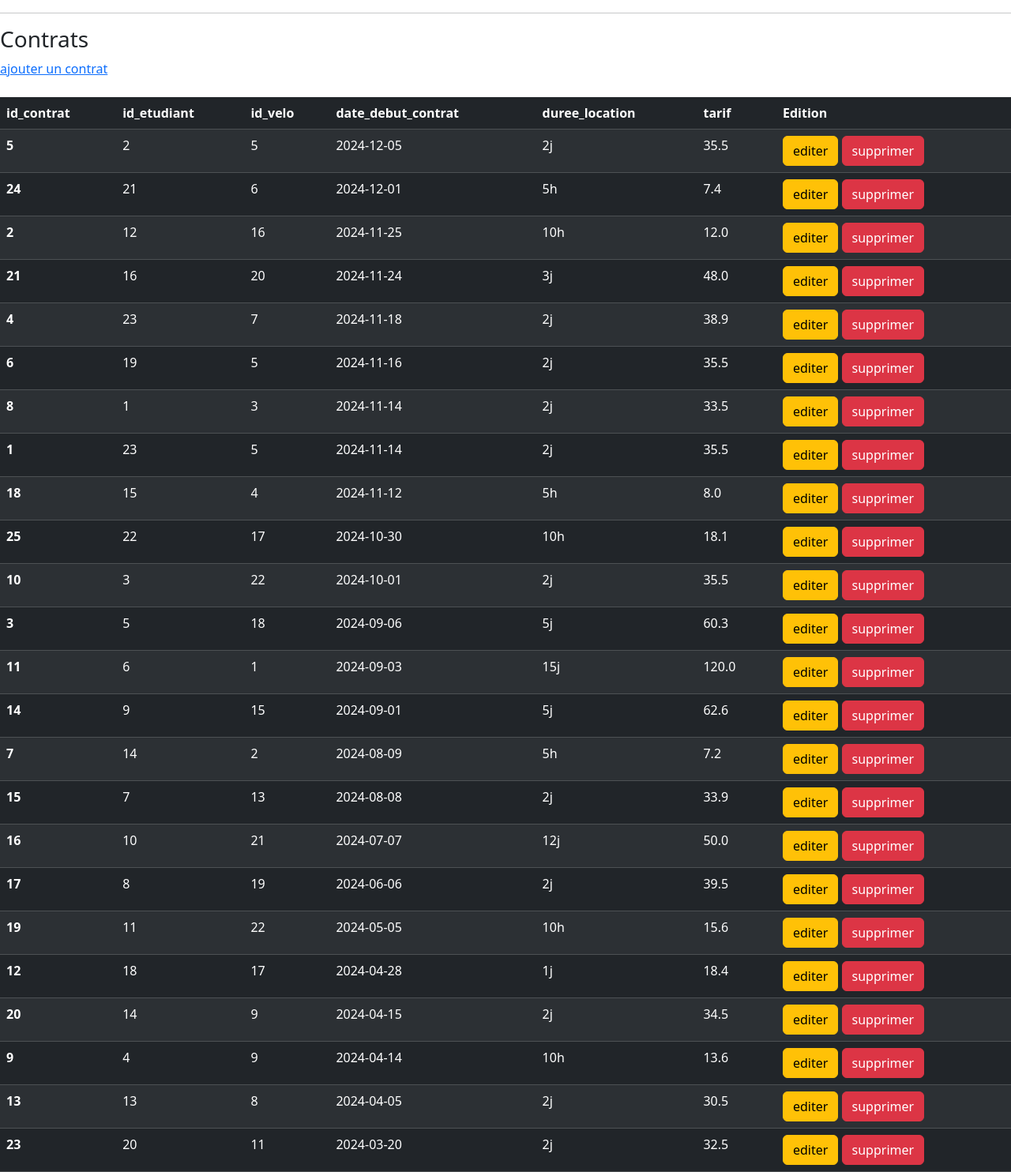
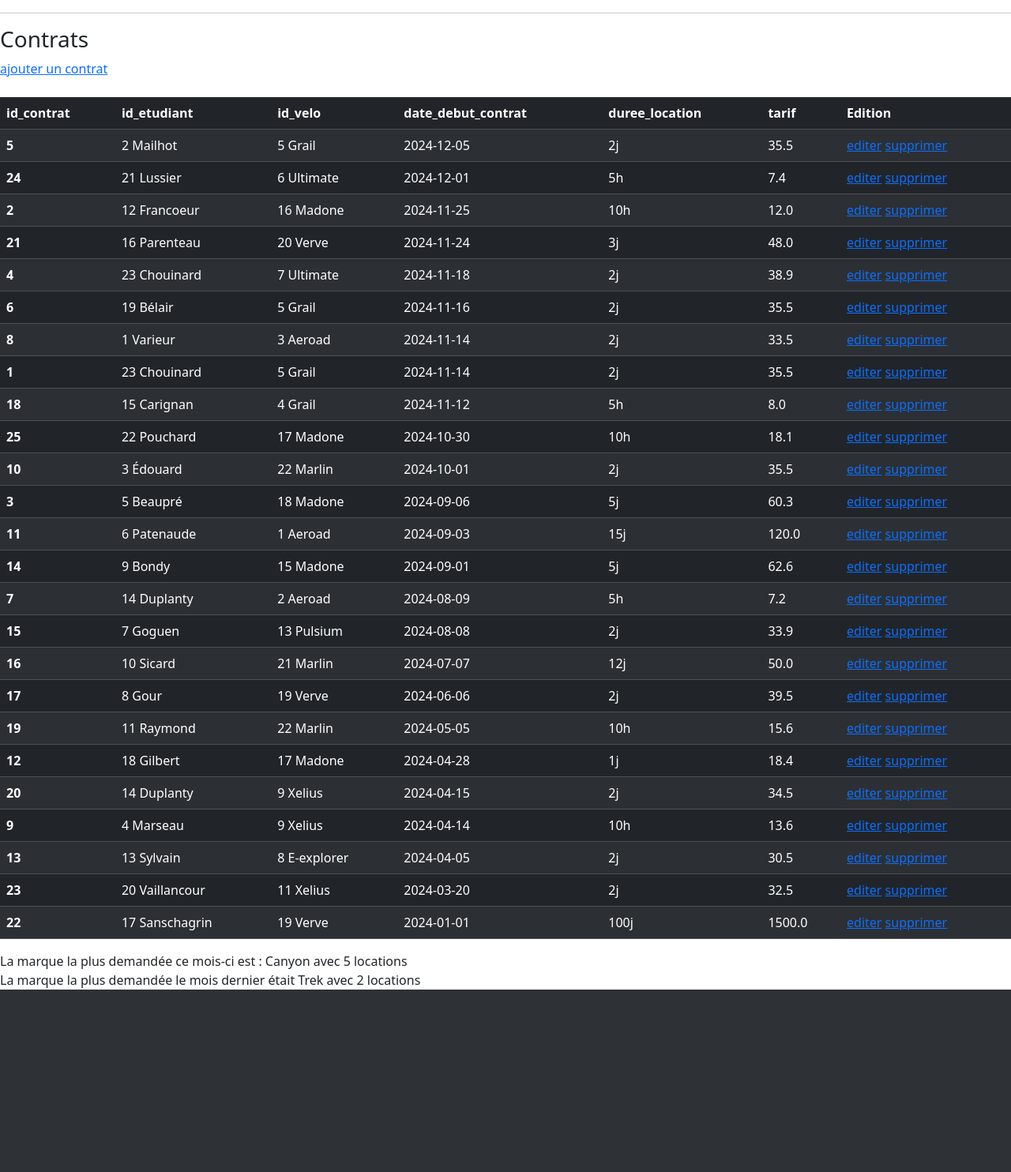
Before and after one commit to ThomasMillon/15_millon, a Flask app: page /contrat/show in a window 1280 px wide. Shown: the part 48-1532 px from the top of the page at 79% size. After the commit the page ends 1301 px from the top, so only its background shows below. Run offline with Flask 3, Linux system fonts and the light colour scheme; data comes from the database, SQL or seed files in the repository; data that the repository does not hold is empty; some libraries are stand-ins or nearby versions.

Commit message:
Etat + ajouts Show (Contrat)

```diff
--- a/app.py
+++ b/app.py
@@ -14,10 +14,10 @@ import pymysql.cursors
 def get_db():
     if 'db' not in g:
         g.db =  pymysql.connect(
-            host="serveurmysql.iut-bm.univ-fcomte.fr",                 # à modifier
-            user="tmillon",                     # à modifier
-            password="mdp",                # à modifier
-            database="BDD_tmillon",        # à modifier
+            host="serveurmysql.iut-bm.univ-fcomte.fr",
+            user="tmillon",
+            password="mdp",
+            database="BDD_tmillon",
             charset='utf8mb4',
             cursorclass=pymysql.cursors.DictCursor
         )
@@ -30,7 +30,7 @@ def teardown_db(exception):
         db.close()
 
 @app.route('/', methods=['GET'])
-def show_layout():  # put application's code here
+def show_layout():
     return render_template('layout.html')
 
 
@@ -42,13 +42,50 @@ if __name__ == '__main__':
 def show_loue_contrat():
     mycursor = get_db().cursor()
     sql = '''
-    SELECT ID_Contrat, ID_Etudiant, ID_Velo, AAAA_MM_JJ, Duree_location, Tarif
+    SELECT Loue___Contrat.ID_Contrat, Loue___Contrat.ID_Etudiant, Loue___Contrat.ID_Velo, Loue___Contrat.AAAA_MM_JJ, Loue___Contrat.Duree_location, Loue___Contrat.Tarif, Etudiant.Nom, Type_de_Modele.Libelle_Modele
      FROM Loue___Contrat
+     LEFT JOIN Velo
+     ON Loue___Contrat.ID_Velo = Velo.ID_Velo
+    JOIN Type_de_Modele
+    ON Velo.ID_Modele = Type_de_Modele.ID_Modele
+    JOIN Etudiant
+    ON Loue___Contrat.ID_Etudiant = Etudiant.ID_Etudiant
      ORDER BY AAAA_MM_JJ DESC;
      '''
     mycursor.execute(sql)
     Loue___Contrat = mycursor.fetchall()
-    return render_template('loue_contrat/show_loue_contrat.html', contrats=Loue___Contrat)
+    sql = '''
+    SELECT Marque.Libelle_Marque, COUNT(Marque.ID_Marque) AS nbmLoue
+    FROM Loue___Contrat
+    LEFT JOIN Velo
+    ON Loue___Contrat.ID_Velo = Velo.ID_Velo
+    JOIN Type_de_Modele
+    ON Velo.ID_Modele = Type_de_Modele.ID_Modele
+    JOIN Marque
+    ON Type_de_Modele.ID_Marque = Marque.ID_Marque
+    WHERE MONTH(Loue___Contrat.AAAA_MM_JJ) = MONTH(NOW())
+    GROUP BY Marque.ID_Marque
+    ORDER BY nbmLoue DESC;
+    '''
+    mycursor.execute(sql)
+    meilleureMarque = mycursor.fetchall()
+
+    sql = '''
+        SELECT Marque.Libelle_Marque, COUNT(Marque.ID_Marque) AS nbmLoue
+        FROM Loue___Contrat
+        LEFT JOIN Velo
+        ON Loue___Contrat.ID_Velo = Velo.ID_Velo
+        JOIN Type_de_Modele
+        ON Velo.ID_Modele = Type_de_Modele.ID_Modele
+        JOIN Marque
+        ON Type_de_Modele.ID_Marque = Marque.ID_Marque
+        WHERE MONTH(Loue___Contrat.AAAA_MM_JJ) = MONTH(DATE_ADD(NOW(), INTERVAL -1 MONTH))
+        GROUP BY Marque.ID_Marque
+        ORDER BY nbmLoue DESC;
+        '''
+    mycursor.execute(sql)
+    moisDernier = mycursor.fetchall()
+    return render_template('loue_contrat/show_loue_contrat.html', contrats=Loue___Contrat, marque=meilleureMarque, moisDernier=moisDernier)
 
 @app.route('/contrat/add', methods=['GET'])
 def add_contrat():
@@ -87,7 +124,6 @@ def edit_contrat():
     id=request.args.get('id', '')
 
     if id != None :
-        id = int(id)
         mycursor = get_db().cursor()
         sql = '''
         SELECT ID_Contrat, ID_Etudiant, ID_Velo, AAAA_MM_JJ, Duree_location, Tarif
--- a/sql_projet.sql
+++ b/sql_projet.sql
@@ -370,9 +370,9 @@ FROM Velo
          JOIN Loue___Contrat ON Velo.ID_Velo = Loue___Contrat.ID_Velo
 WHERE Loue___Contrat.AAAA_MM_JJ BETWEEN '2024-04-01' AND '2024-04-30';
 
-#affiche les mois ou il y a eu le plus de location en 2024
-SELECT MONTH(Loue___Contrat.AAAA_MM_JJ) AS Mois, COUNT(*) AS Nombre_Locations
+#affiche les jours ou il y a eu le plus de location en 2024
+SELECT MONTH(Loue___Contrat.AAAA_MM_JJ) AS Jour, COUNT(*) AS Nombre_Locations
 FROM Loue___Contrat
 WHERE YEAR(Loue___Contrat.AAAA_MM_JJ) = 2024
-GROUP BY Mois
+GROUP BY Jour
 ORDER BY Nombre_Locations DESC;
--- a/templates/loue_contrat/show_loue_contrat.html
+++ b/templates/loue_contrat/show_loue_contrat.html
@@ -37,14 +37,14 @@
                 {% for contrat in contrats %}
                     <tr>
                         <th scope="row">{{ contrat.ID_Contrat }}</th>
-                    <td>{{ contrat.ID_Etudiant }}</td>
-                    <td>{{ contrat.ID_Velo }}</td>
+                        <td>{{ contrat.ID_Etudiant }} {{ contrat.Nom }}</td>
+                        <td>{{ contrat.ID_Velo }} {{ contrat.Libelle_Modele }}</td>
                         <td>{{ contrat.AAAA_MM_JJ }}</td>
                         <td>{{ contrat.Duree_location }}</td>
                         <td>{{ contrat.Tarif }}</td>
                         <td>
-                        <a href="/contrat/edit?id={{ contrat.ID_Contrat }}" type="button" class="btn btn-warning">editer</a>
-                        <a href="/contrat/delete?id={{ contrat.ID_Contrat }}" type="button" class="btn btn-danger">supprimer</a>
+                            <a href="/contrat/edit?id={{ contrat.ID_Contrat }}" type="button">editer</a>
+                            <a href="/contrat/delete?id={{ contrat.ID_Contrat }}" type="button">supprimer</a>
                         </td>
                     </tr>
                 {% endfor %}
@@ -53,6 +53,12 @@
             <h2> la liste des types est vide </h2>
         {% endif %}
 
+        <a> La marque la plus demandée ce mois-ci est : {{ marque[0].Libelle_Marque }} avec {{ marque[0].nbmLoue }} location{% if marque[0].nbmLoue > 1 %}s{% endif %}</a>
+        <br>
+        <a> La marque la plus demandée le mois dernier était {{ moisDernier[0].Libelle_Marque }} avec {{ moisDernier[0].nbmLoue }} location{% if moisDernier[0].nbmLoue > 1 %}s{% endif %}</a>
+
+
+
     {% endblock %}
 
     <script src="{{ url_for('static', filename='bootstrap/js/bootstrap.js') }}"></script>
```
Lines whose indentation alone changed are shown as unchanged.
